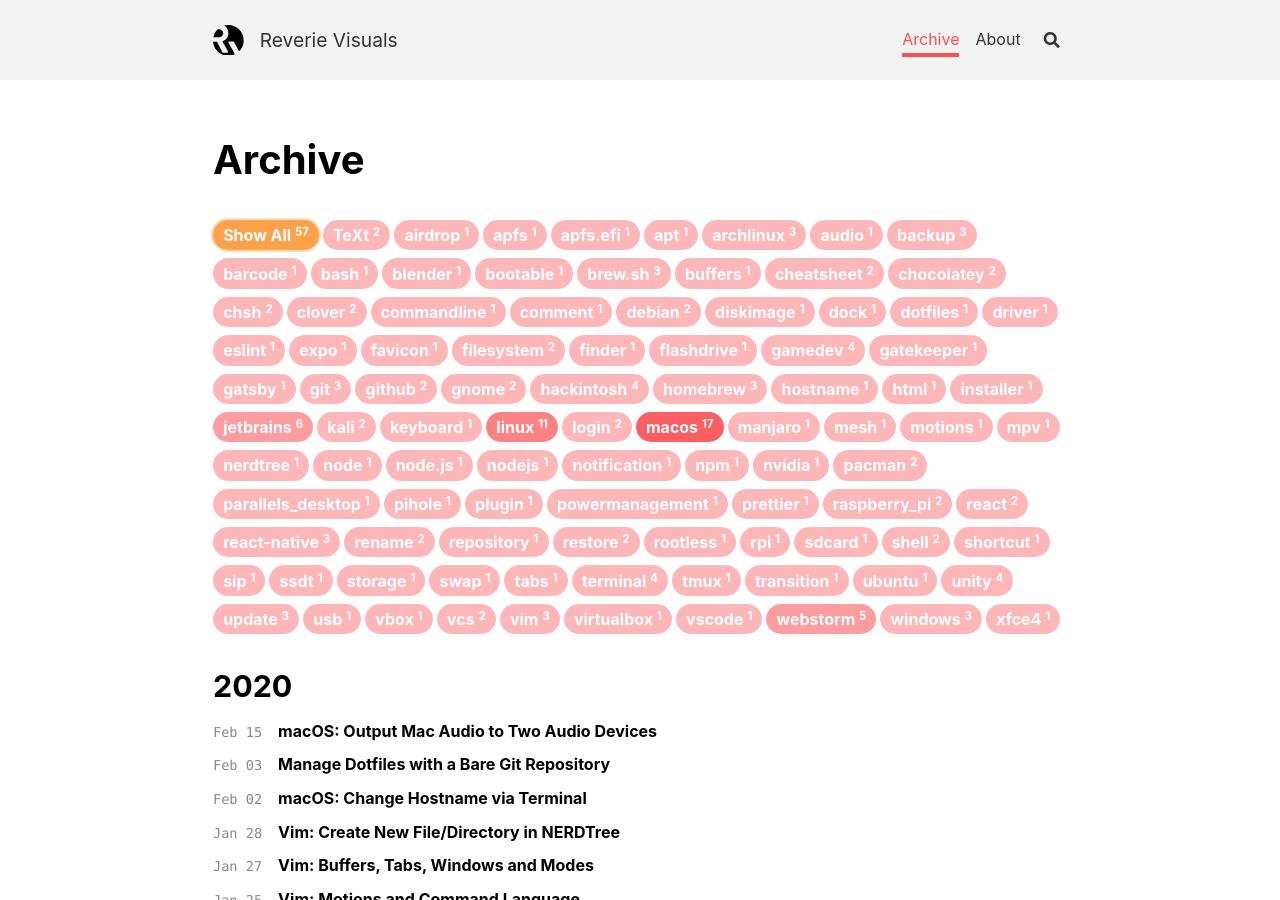
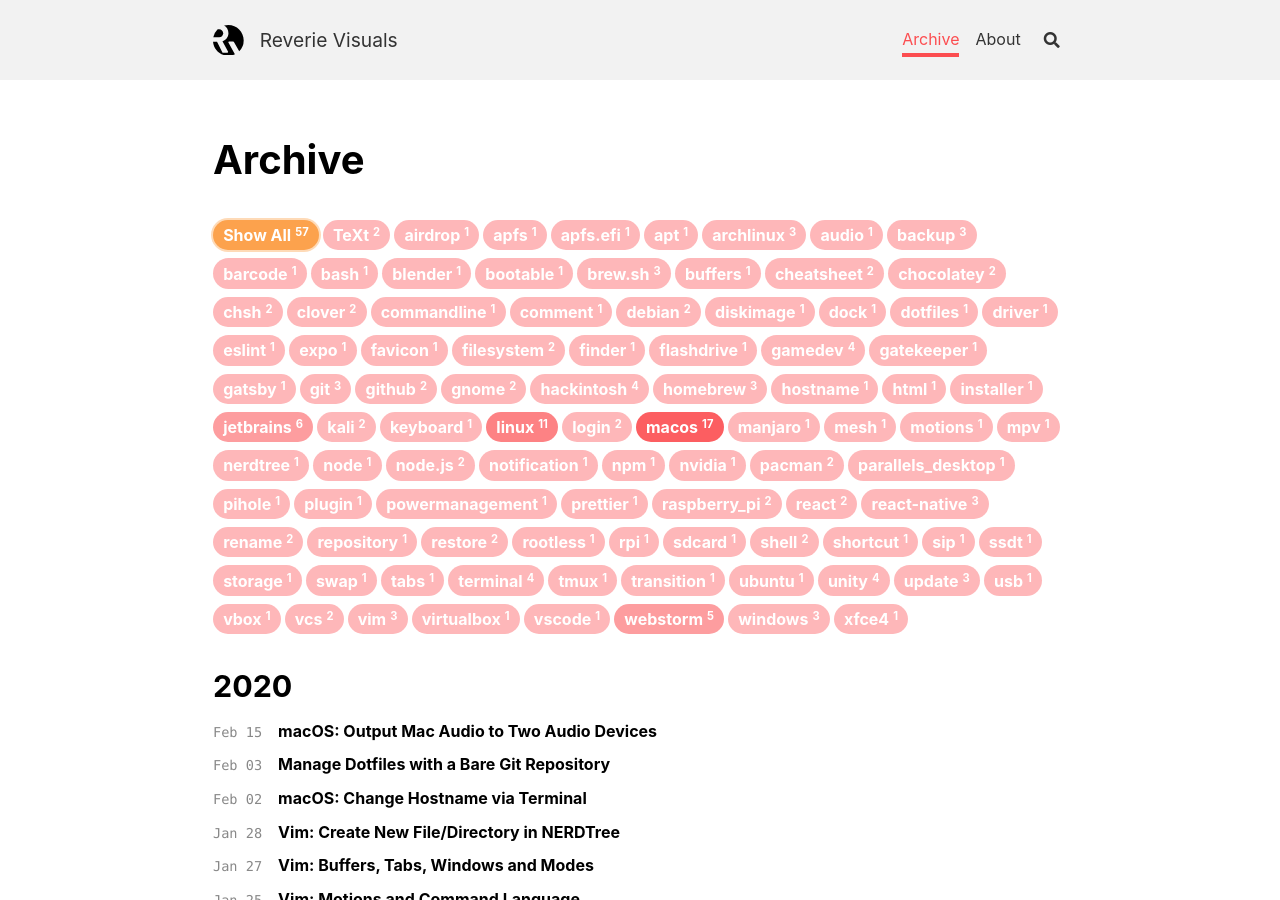
Before and after one commit to xcession/xcession.github.io, a Jekyll site: the page built from archive.html, in a window 1280 px wide and 900 px high. Built offline with Jekyll 4.4.1, drawn with Linux system fonts in a browser that asks for light colours; nearby versions of some CDN libraries.

```diff
--- a/_posts/2019-11-08-setting-up-the-react-native-development-environment-on-windows.md
+++ b/_posts/2019-11-08-setting-up-the-react-native-development-environment-on-windows.md
@@ -1,8 +1,8 @@
 ---
 layout: article
 title:  "React Native: Setting Up the React Native Development Environment on Windows"
-date:   2019-11-08 02:49 +0700
-tags: react-native windows chocolatey nodejs
+date:   2019-11-08 02:49:44 +0700
+tags: react-native windows chocolatey node.js
 ---
 
 ## Setting Up on Windows
```
